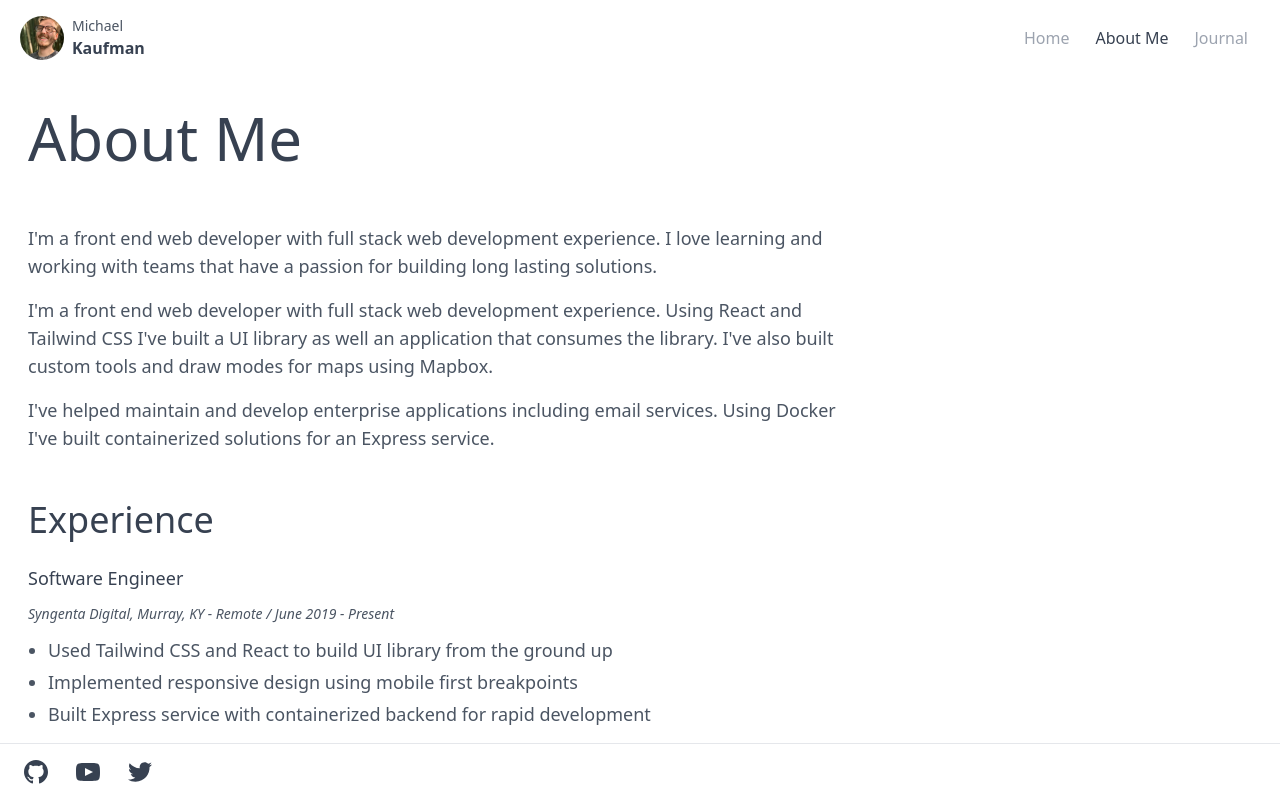
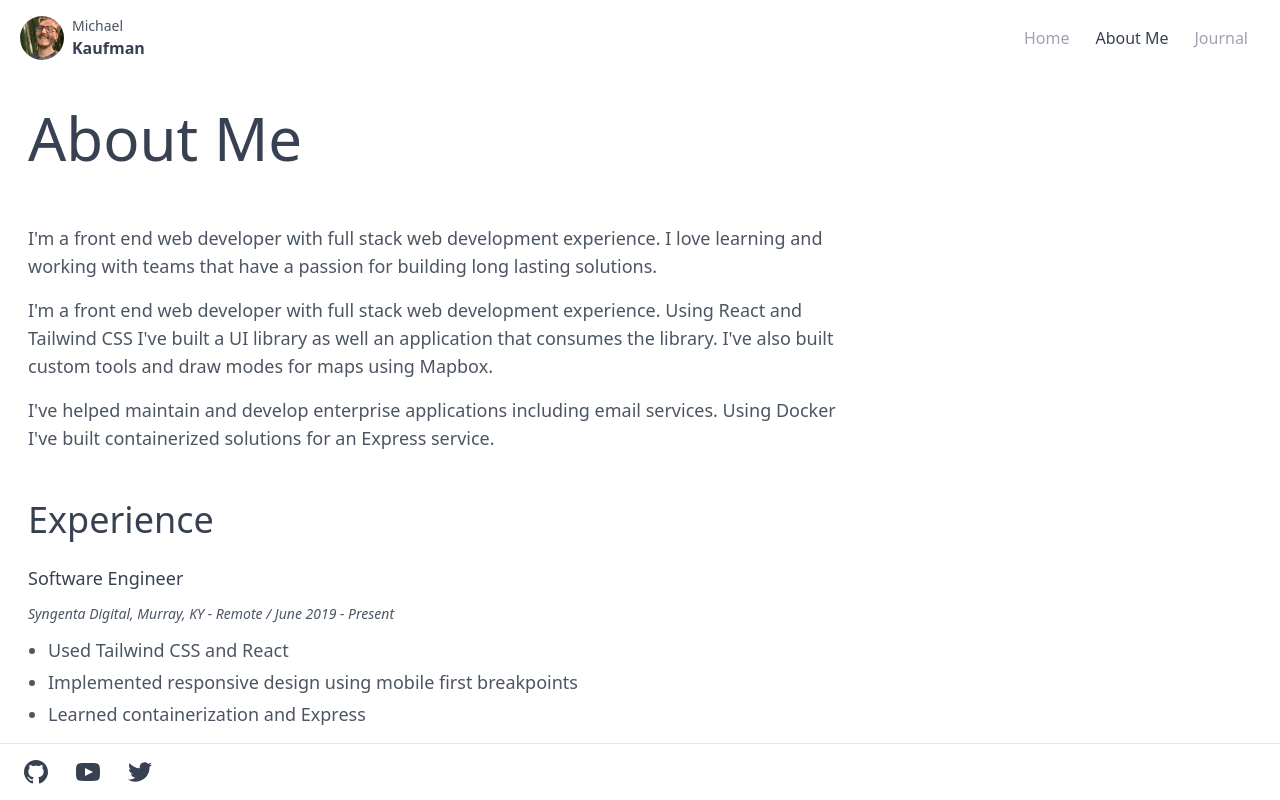
Before and after one commit to KaufmanDeveloper/kaufman-personal-site, a Next.js app: page /about-me in a window 1280 px wide. Shown: the top 800 px of the page. Built offline with nearby package versions, Linux system fonts and the light colour scheme.

Commit message:
feat: Update About Me page

```diff
--- a/pages/about-me/index.jsx
+++ b/pages/about-me/index.jsx
@@ -45,17 +45,11 @@ export default function AboutMe() {
             </div>
 
             <List className="mt-3">
-              <List.Item>
-                Used Tailwind CSS and React to build UI library from the ground
-                up
-              </List.Item>
+              <List.Item>Used Tailwind CSS and React</List.Item>
               <List.Item>
                 Implemented responsive design using mobile first breakpoints
               </List.Item>
-              <List.Item>
-                Built Express service with containerized backend for rapid
-                development
-              </List.Item>
+              <List.Item>Learned containerization and Express</List.Item>
             </List>
           </SectionContent>
 
```
